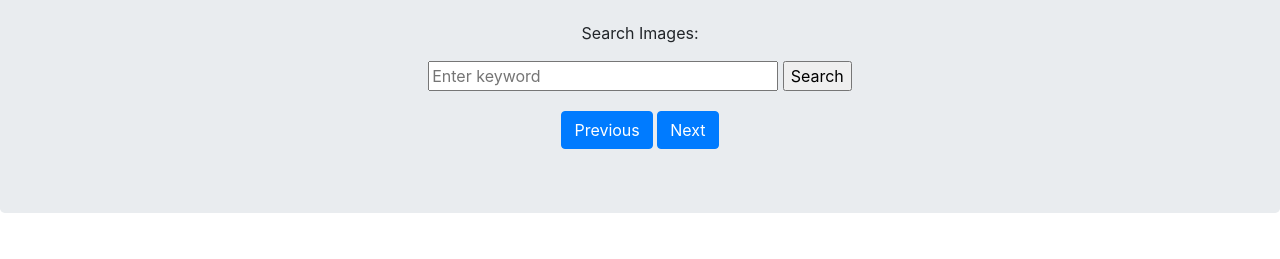
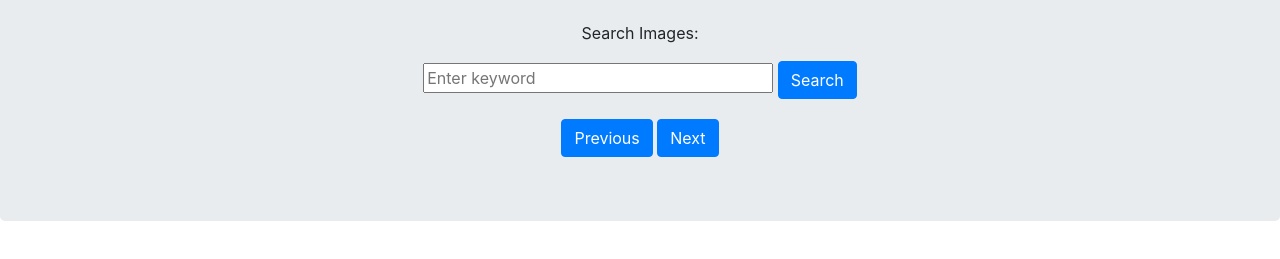
Before and after one commit to UsmanAdepoju/Pexels, a website: page index.html in a window 1280 px wide. Shown: the part 117-376 px from the top of the page. Drawn offline with nearby package versions, Linux system fonts and the light colour scheme.

Commit message:
Update index.html

```diff
--- a/index.html
+++ b/index.html
@@ -16,10 +16,10 @@
         <div class="main-header, jumbotron">
             <a href="index.html"><img src="pexel.png" height="50" width="80"></a> <br><br>
             <div>
-                 <form method="GET">
+                  <form method="GET">
                     <p>Search Images:</p>
                     <input type="text" required name="Search" style="width: 350px; " placeholder="Enter keyword">
-                    <input type="submit" name="submit" value="Search">
+                    <input type="submit" name="submit" value="Search" class="btn btn-primary" >
                 </form>
             </div>
             <div class="container" style="padding-top: 20px;">
```
